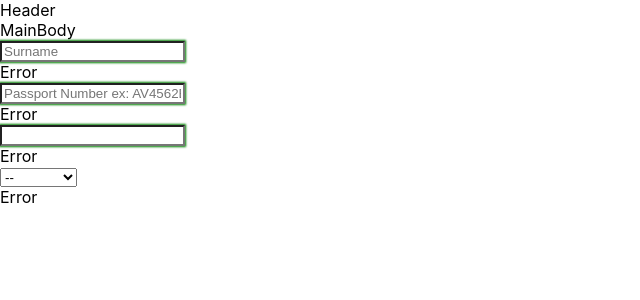
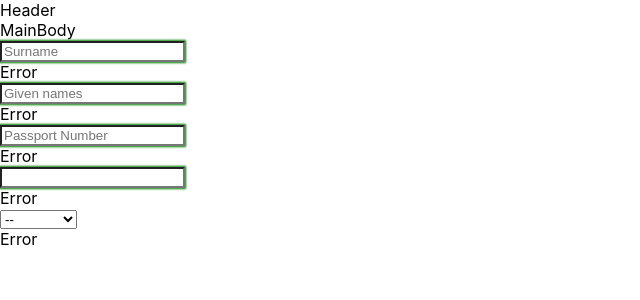
Before and after one commit to pgendre/n26-challenge-mrz-form, a React (Create React App) app: page / in a window 1280 px wide. Shown: the top 300 px of the page, without its empty margins (0-640 px from the left). Built offline with nearby package versions, Linux system fonts and the light colour scheme.

Commit message:
form description

```diff
--- /dev/null
+++ b/src/components/main_body/form_global/form-description.json
@@ -0,0 +1,14 @@
+{
+  "surname": {
+    "regex": "^([a-zA-Z]+[ |'|-|-]?)+$",
+    "placeholder": "Surname"
+  },
+  "givenNames": {
+    "regex": "^([a-zA-Z]+[ |'|-|-]?)+$",
+    "placeholder": "Given names"
+  },
+  "passportNumber": {
+    "regex": "^[a-zA-Z0-9]{9}$",
+    "placeholder": "Passport Number"
+  }
+}
--- a/src/components/main_body/form_global/form-global.jsx
+++ b/src/components/main_body/form_global/form-global.jsx
@@ -3,6 +3,7 @@ import PropTypes from 'prop-types'
 
 import countries from '../../../data/countries'
 import FormInput from '../../common/form-input'
+import formDescription from './form-description'
 
 class FormGlobal extends React.Component {
   static propTypes = {}
@@ -36,20 +37,23 @@ class FormGlobal extends React.Component {
       error: null
     }
   }
-  namesRegex = "^([a-zA-Z]+[ |'|-|-]?)+$"
-  passportNumberRegex = '^[a-zA-Z0-9]{9}$'
 
   render() {
     return (
       <div>
         <FormInput
-          placeholder="Surname"
-          pattern={this.namesRegex}
+          placeholder={formDescription.surname.placeholder}
+          pattern={formDescription.surname.regex}
           type="text"
         />
         <FormInput
-          placeholder="Passport Number ex: AV4562B56"
-          pattern={this.passportNumberRegex}
+          placeholder={formDescription.givenNames.placeholder}
+          pattern={formDescription.givenNames.regex}
+          type="text"
+        />
+        <FormInput
+          placeholder={formDescription.passportNumber.placeholder}
+          pattern={formDescription.passportNumber.regex}
           type="text"
         />
         <FormInput type="date-picker" />
```
